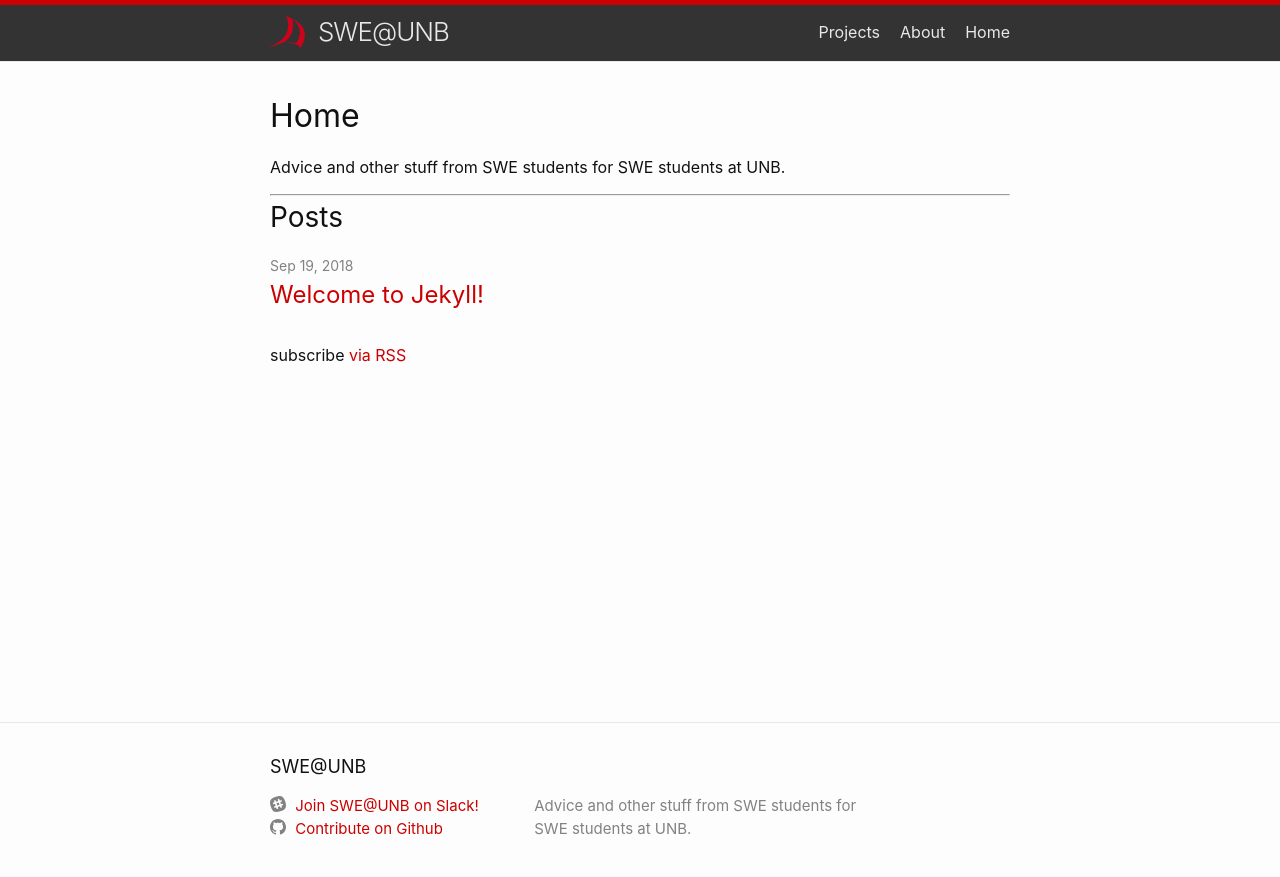
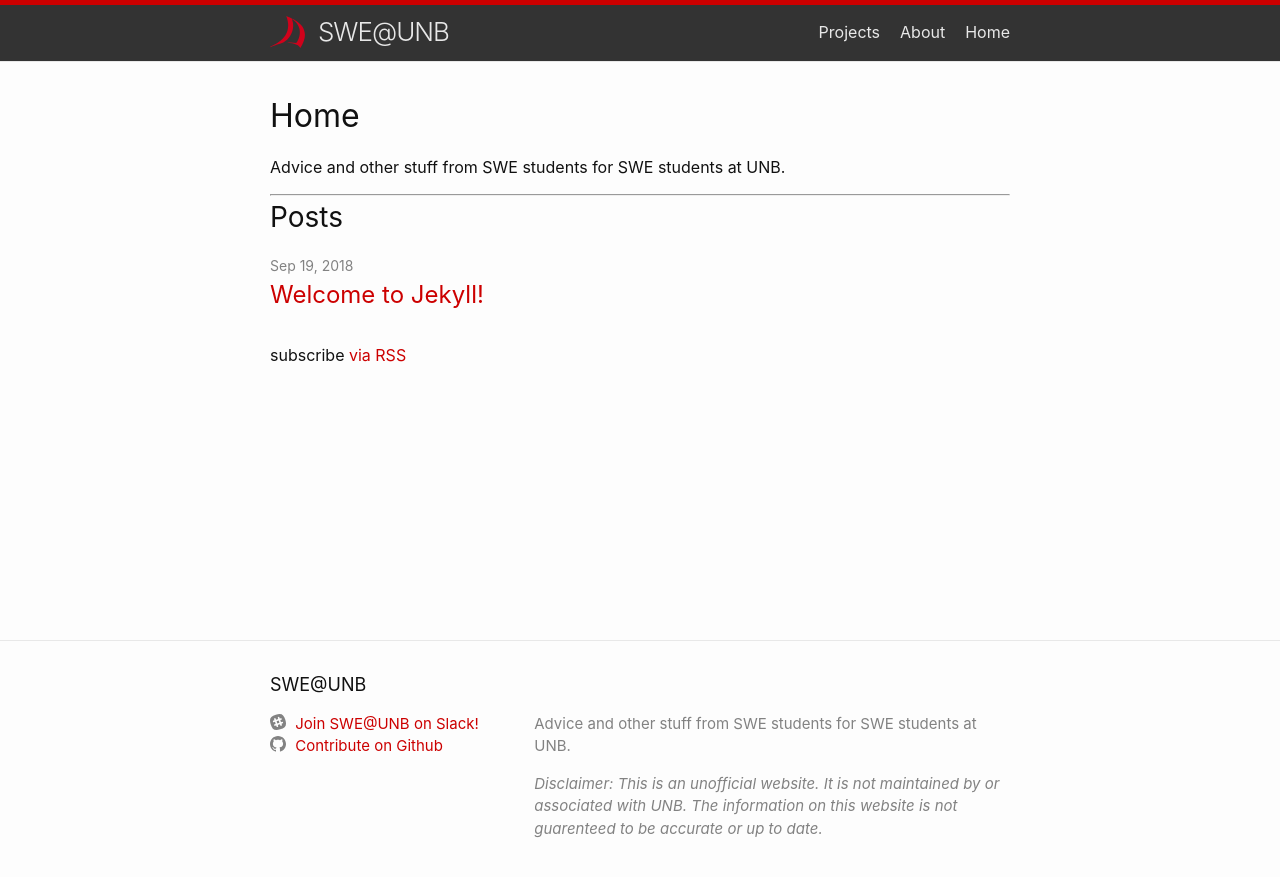
Before and after one commit to davidleger95/swe, a Jekyll site: the page built from index.md, in a window 1280 px wide. Shown: the top 877 px of the page. Built offline with Jekyll 4.4.1, drawn with Linux system fonts in a browser that asks for light colours.

Commit message:
add disclaimer

```diff
--- a/_includes/footer.html
+++ b/_includes/footer.html
@@ -29,6 +29,10 @@
 
       <div class="footer-col footer-col-3">
         <p>{{- site.description | escape -}}</p>
+        <p><em>
+          Disclaimer: This is an unofficial website. It is not maintained by or associated with UNB. The information on
+          this website is not guarenteed to be accurate or up to date.
+        </em></p>
       </div>
     </div>
 
--- a/_sass/minima/_layout.scss
+++ b/_sass/minima/_layout.scss
@@ -150,14 +150,9 @@
   width:         calc(35% - (#{$spacing-unit} / 2));
 }
 
-.footer-col-2 {
-  width: -webkit-calc(20% - (#{$spacing-unit} / 2));
-  width:         calc(20% - (#{$spacing-unit} / 2));
-}
-
 .footer-col-3 {
-  width: -webkit-calc(45% - (#{$spacing-unit} / 2));
-  width:         calc(45% - (#{$spacing-unit} / 2));
+  width: -webkit-calc(65% - (#{$spacing-unit} / 2));
+  width:         calc(65% - (#{$spacing-unit} / 2));
 }
 
 @include media-query($on-laptop) {
```
